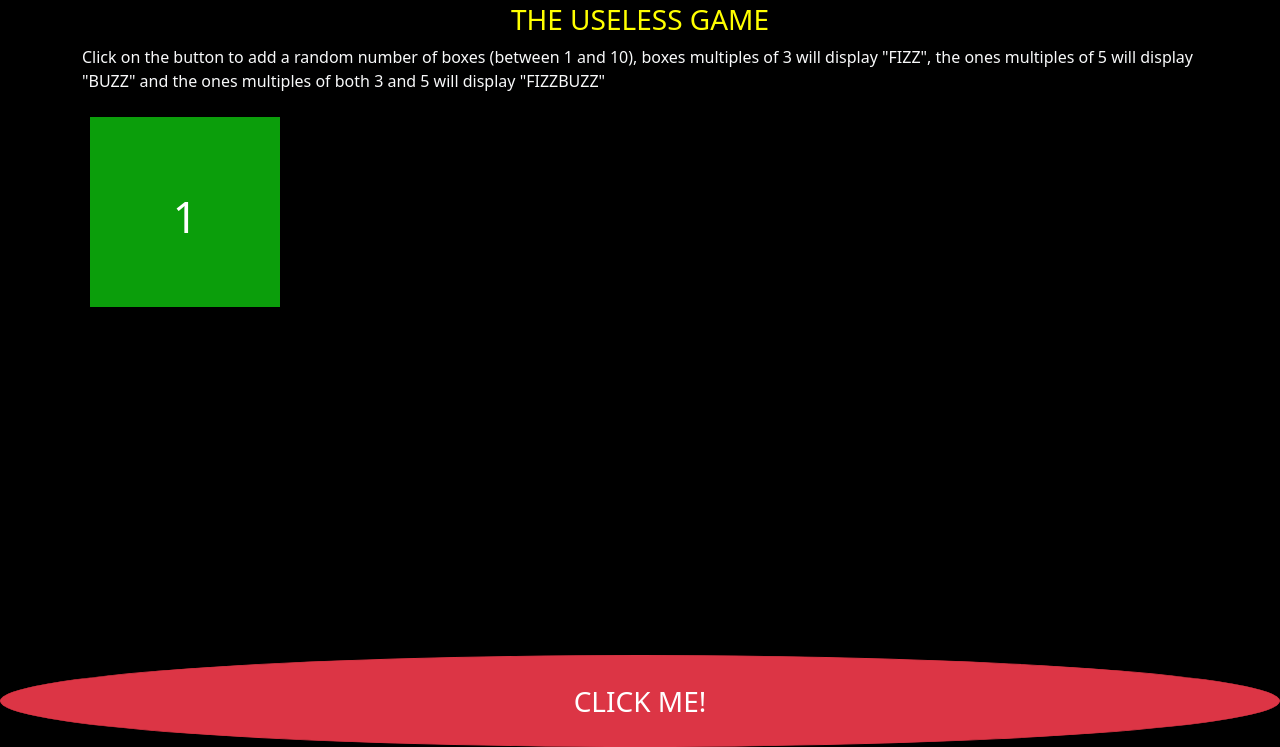
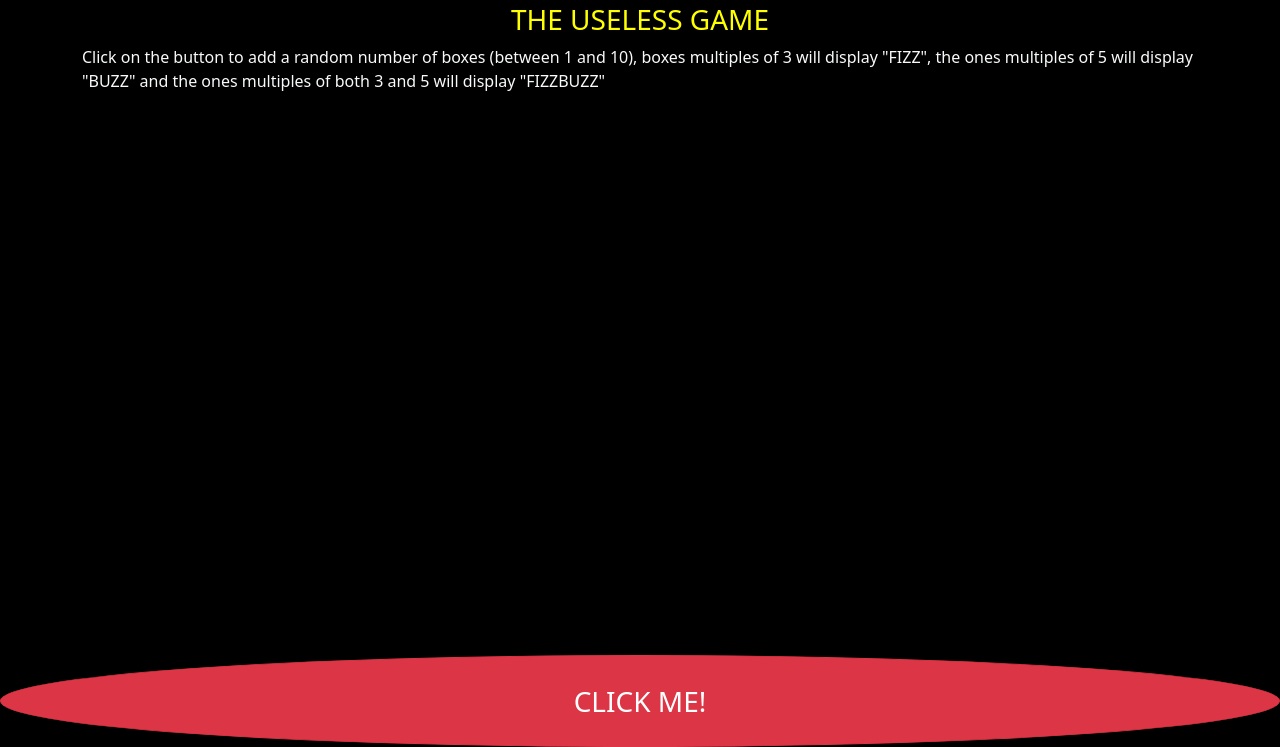
Before and after one commit to Massimo1204/js-fizzbuzz, a plain HTML site: page index.html in a window 1280 px wide. Shown: the part 53-800 px from the top of the page. Drawn offline with nearby package versions, Linux system fonts and the light colour scheme.

Commit message:
correction

```diff
--- a/index.html
+++ b/index.html
@@ -25,9 +25,7 @@
         <div class="col-12">
             <p class="text-light">Click on the button to add a random number of boxes (between 1 and 10), boxes multiples of 3 will display "FIZZ", the ones multiples of 5 will display "BUZZ" and the ones multiples of both 3 and 5 will display "FIZZBUZZ"</p>
         </div>
-        <div class="col-12" id="my-box-box">
-            <div class="my-box d-inline-block m-2">1</div>
-        </div>
+        <div class="col-12" id="my-box-box"></div>
         <button class="my-button fixed-bottom p-4 fs-3 rounded-circle btn btn-danger text-uppercase" id="button-off">click me!</button>
     </div>
     <script type="text/javascript" src="js/main.js"></script>
--- a/js/main.js
+++ b/js/main.js
@@ -1,5 +1,5 @@
 let randomNumber;
-let counter = 2 ;
+let counter = 1 ;
 const boxBox = document.getElementById('my-box-box');
 const button = document.getElementById('button-off');
 
```
